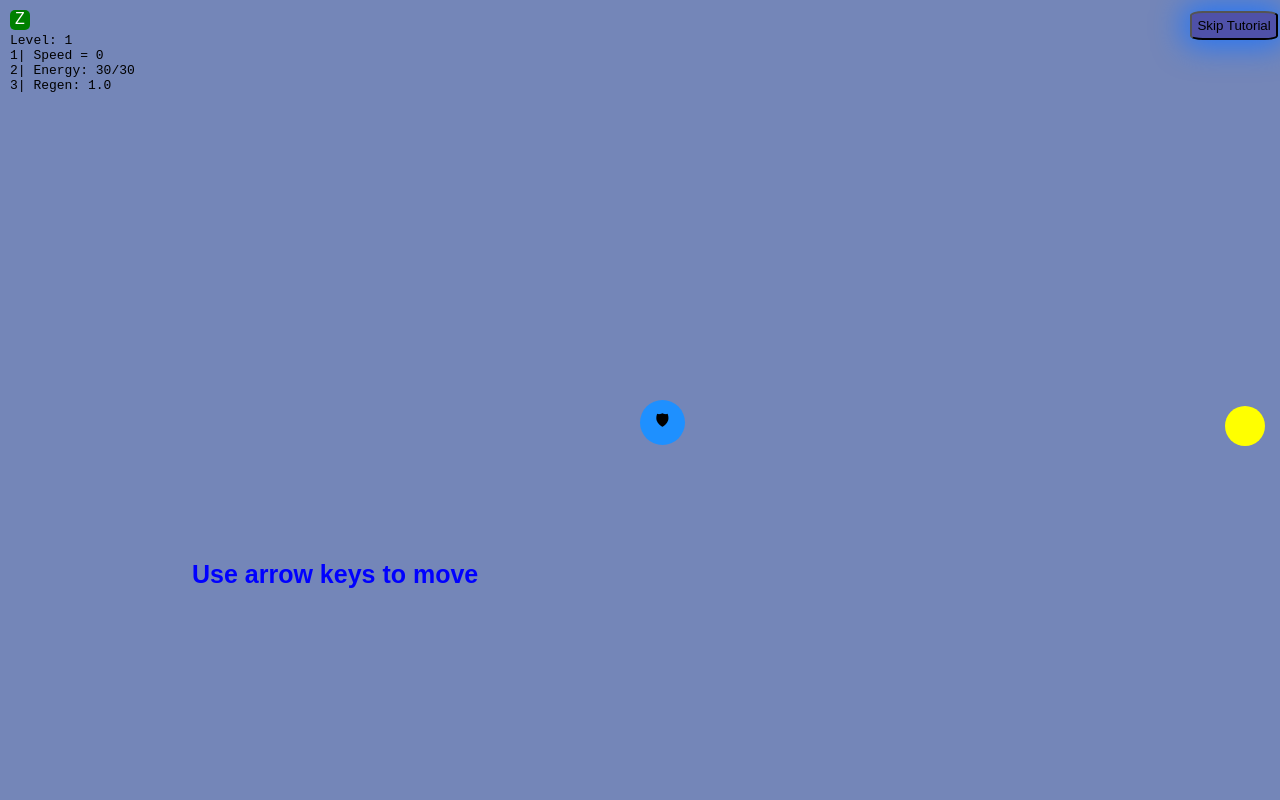
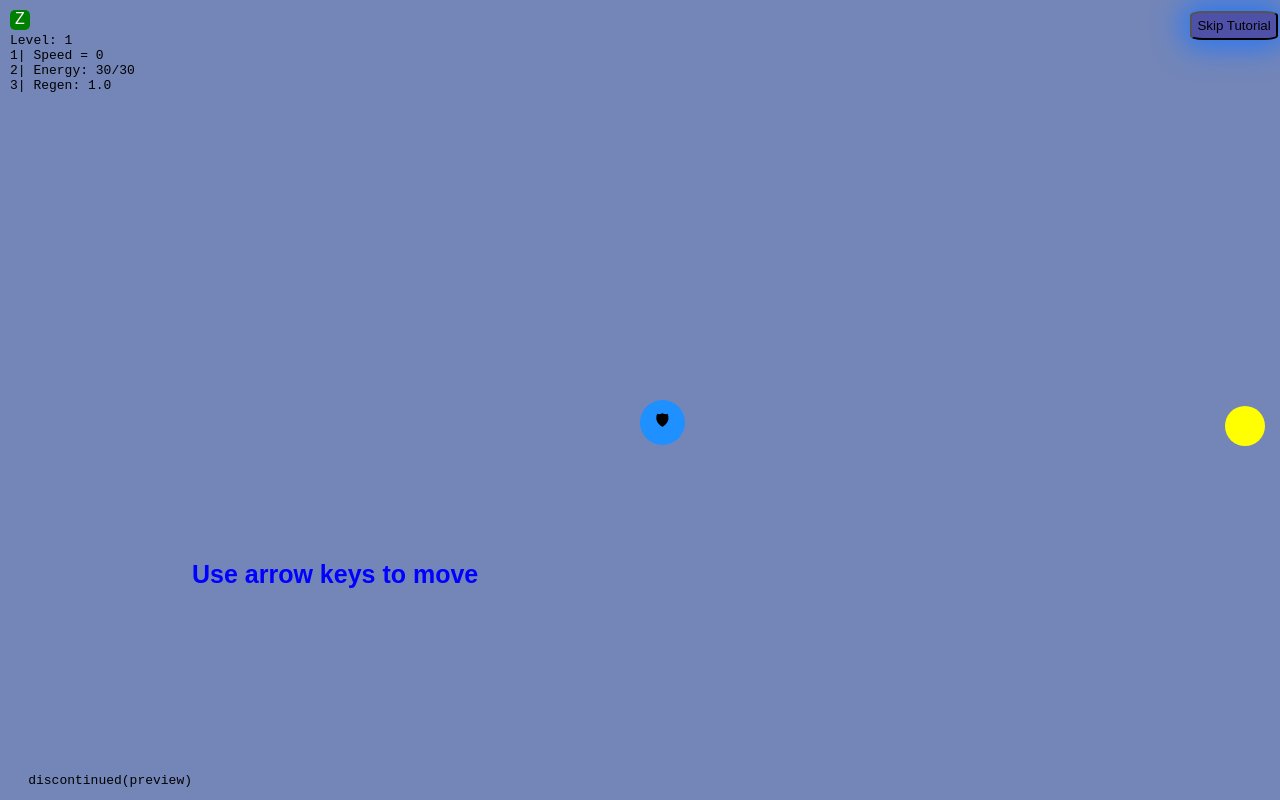
Before and after one commit to iciclecubicle/fluffy-fishstick-of-the-month, a plain HTML site: page tutorial.html in a window 1280 px wide. Drawn offline with Linux system fonts and the light colour scheme.

Commit message:
Add cornerwall paragraph and style adjustments

```diff
--- a/tutorial.html
+++ b/tutorial.html
@@ -1,7 +1,6 @@
 <body>
 <pre>
-
-
+<p id="cornerwall">discontinued(preview)</p>
 <div id="dev" class="dev">Use arrow keys to move</div>
 <a href="game.html"><button id="skipped" class="skipped">Skip Tutorial</button></a>
 <div class="timershrink" id="timershrink" title="Shrinks down 50% for 5s and a cooldown of 5s Costs 15 energy">Z</div>
@@ -54,7 +53,12 @@
 
 </div>
 <style>
-
+#cornerwall {
+  display: block;
+  position: absolute;
+  right: 85%;
+  top: 95%;
+}
 .skipped {
   position: absolute;
   left: 93%;
```
